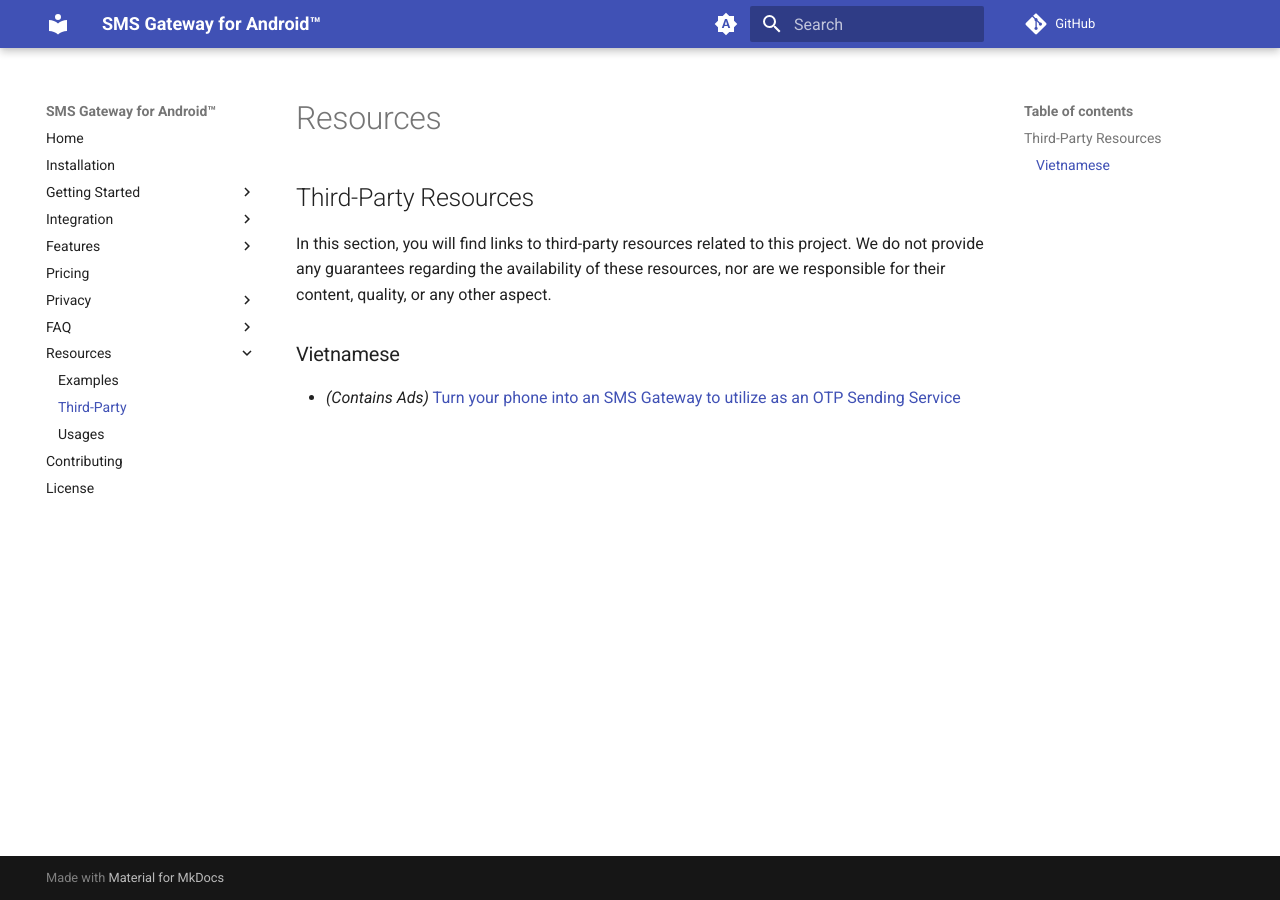
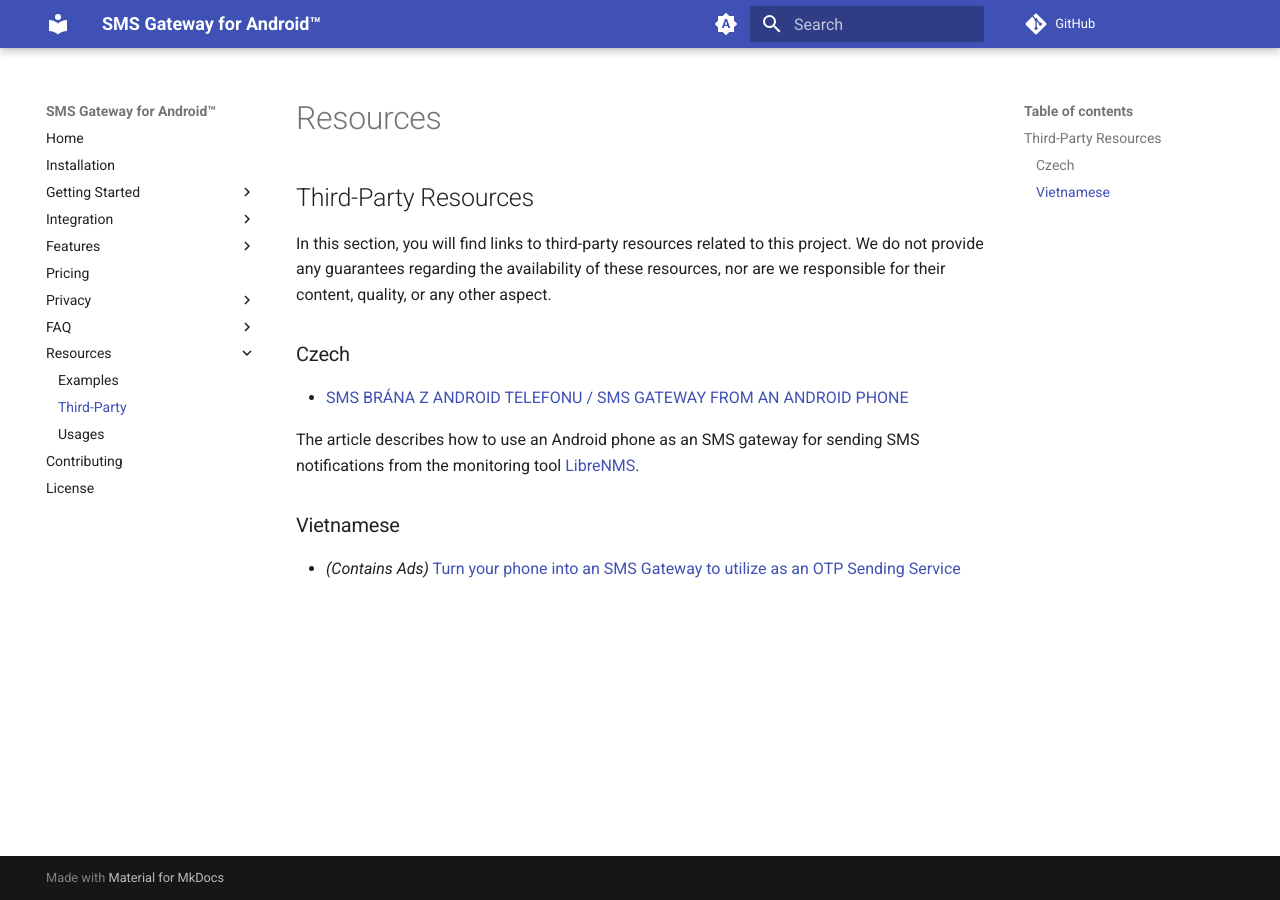
Before and after one commit to android-sms-gateway/docs-web, an MkDocs documentation site: the page built from docs/resources/3rdparty.md, in a window 1280 px wide. Built offline with MkDocs 1.6.1 and Material for MkDocs 9.7.7, drawn with Linux system fonts in a browser that asks for light colours; comment, search, counter and statistics services are not loaded.

Commit message:
[resources] add link to tlukas.eu

```diff
--- a/docs/resources/3rdparty.md
+++ b/docs/resources/3rdparty.md
@@ -4,6 +4,12 @@
 
 In this section, you will find links to third-party resources related to this project. We do not provide any guarantees regarding the availability of these resources, nor are we responsible for their content, quality, or any other aspect.
 
+### Czech
+
+- [SMS BRÁNA Z ANDROID TELEFONU / SMS GATEWAY FROM AN ANDROID PHONE](https://tlukas.eu/uvod/sms-brana-z-android-telefonu)
+
+  The article describes how to use an Android phone as an SMS gateway for sending SMS notifications from the monitoring tool [LibreNMS](https://www.librenms.org).
+
 ### Vietnamese
 
 - *(Contains Ads)* [Turn your phone into an SMS Gateway to utilize as an OTP Sending Service](https://gettips200ok.netlify.app/2024/05/01/bien-dien-thoai-thanh-sms-gateway-tan-dung-lam-service-send-otp/)
```
